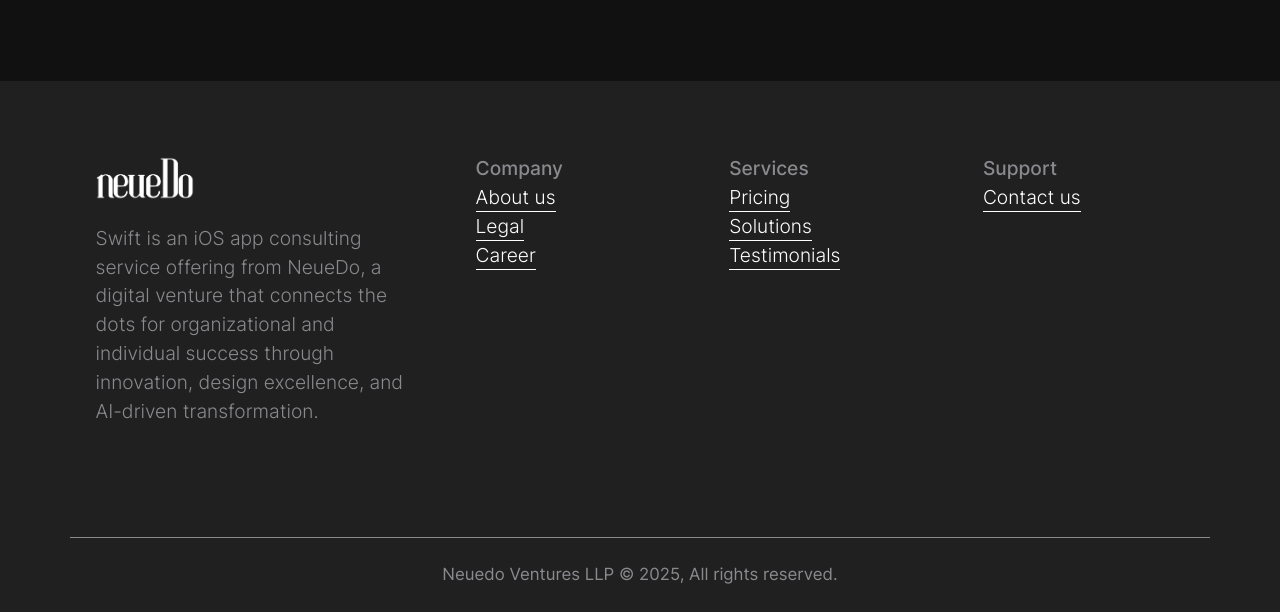
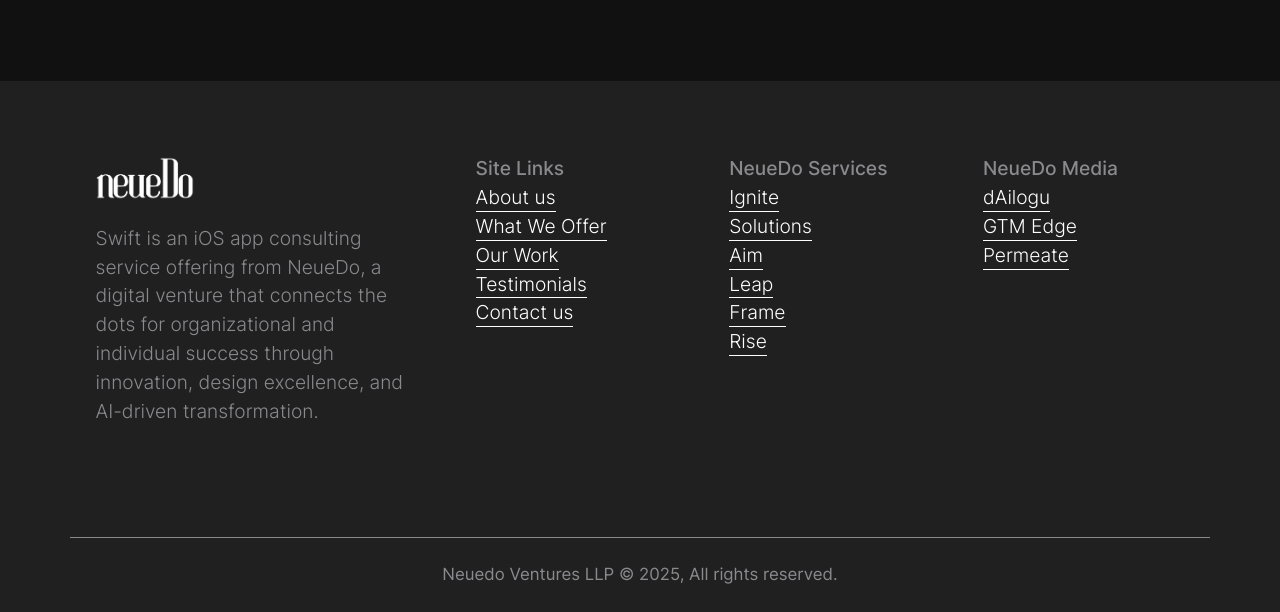
Before and after one commit to Neuedo/swift.github.io, a plain HTML site: page index.html in a window 1280 px wide. Shown: the part 4129-4741 px from the top of the page. Drawn offline with Linux system fonts and the light colour scheme.

Commit message:
Footer update

```diff
--- a/index.html
+++ b/index.html
@@ -511,63 +511,61 @@ Lorem ipsum dolor sit amet, consetetur sadipscing elitr.
             <p class="py-vh-2">Swift is an iOS app consulting service offering from NeueDo, a digital venture that connects the dots for organizational and individual success through innovation, design excellence, and AI-driven transformation.</p>
       </div>
       <div class="col border-end border-dark">
-        <span class="h6">Company</span>
+        <span class="h6">Site Links</span>
 <ul class="nav flex-column">
   <li class="nav-item">
     <a href="#who-we-are" class="link-fancy link-fancy-light">About us</a>
   </li>
   <li class="nav-item">
-    <a href="#" class="link-fancy link-fancy-light">Legal</a>
+    <a href="#what-we-offer" class="link-fancy link-fancy-light">What We Offer</a>
   </li>
 
   <li class="nav-item">
-    <a href="#" class="link-fancy link-fancy-light">Career</a>
+    <a href="#our-work" class="link-fancy link-fancy-light">Our Work</a>
   </li>
-  <!-- <li class="nav-item">
-    <a href="#" class="link-fancy link-fancy-light">Contact</a>
-  </li> -->
+  <li class="nav-item">
+    <a href="#reviews" class="link-fancy link-fancy-light">Testimonials</a>
+  </li>
+  <li class="nav-item">
+    <a href="https://cal.com/neuedo/swift" target="_blank" class="link-fancy link-fancy-light">Contact us</a>
+  </li>
 </ul>
       </div>
       <div class="col border-end border-dark">
-                <span class="h6">Services</span>
+                <span class="h6">NeueDo Services</span>
                 <ul class="nav flex-column">
                   <li class="nav-item">
-                    <a href="#" class="link-fancy link-fancy-light">Pricing</a>
+                    <a href="https://ignite.neuedo.com/" target="_blank" class="link-fancy link-fancy-light">Ignite</a>
                   </li>
                   <li class="nav-item">
-                    <a href="#what-we-offer" class="link-fancy link-fancy-light">Solutions</a>
-                  </li>
-
-                  <li class="nav-item">
-                    <a href="#reviews" class="link-fancy link-fancy-light">Testimonials</a>
-                  </li>
-                  <!-- <li class="nav-item">
-                    <a href="#" class="link-fancy link-fancy-light">Portfolio</a>
+                    <a href="https://ignite.neuedo.com/" target="_blank" class="link-fancy link-fancy-light">Solutions</a>
                   </li>
                   <li class="nav-item">
-                    <a href="#" class="link-fancy link-fancy-light">Success Stories</a>
+                    <a href="#" class="link-fancy link-fancy-light">Aim</a>
                   </li>
                   <li class="nav-item">
-                    <a href="#" class="link-fancy link-fancy-light">More</a>
-                  </li> -->
+                    <a href="#" class="link-fancy link-fancy-light">Leap</a>
+                  </li>
+                  <li class="nav-item">
+                    <a href="#" class="link-fancy link-fancy-light">Frame</a>
+                  </li>
+                  <li class="nav-item">
+                    <a href="#" class="link-fancy link-fancy-light">Rise</a>
+                  </li>
                 </ul>
       </div>
       <div class="col">
-                <span class="h6">Support</span>
+                <span class="h6">NeueDo Media</span>
                 <ul class="nav flex-column">
                   <li class="nav-item">
-                    <a href="https://cal.com/neuedo" target="_blank" class="link-fancy link-fancy-light">Contact us</a>
-                  </li>
-                  <!-- <li class="nav-item">
-                    <a href="#" class="link-fancy link-fancy-light">Legal</a>
-                  </li>
-
-                  <li class="nav-item">
-                    <a href="#" class="link-fancy link-fancy-light">Career</a>
+                    <a href="#" class="link-fancy link-fancy-light">dAilogu</a>
                   </li>
                   <li class="nav-item">
-                    <a href="https://cal.com/neuedo" target="_blank" class="link-fancy link-fancy-light">Contact</a>
-                  </li> -->
+                    <a href="#" class="link-fancy link-fancy-light">GTM Edge</a>
+                  </li>
+                  <li class="nav-item">
+                    <a href="https://permeate.substack.com" class="link-fancy link-fancy-light">Permeate</a>
+                  </li>
                 </ul>
       </div>
     </div>
```
